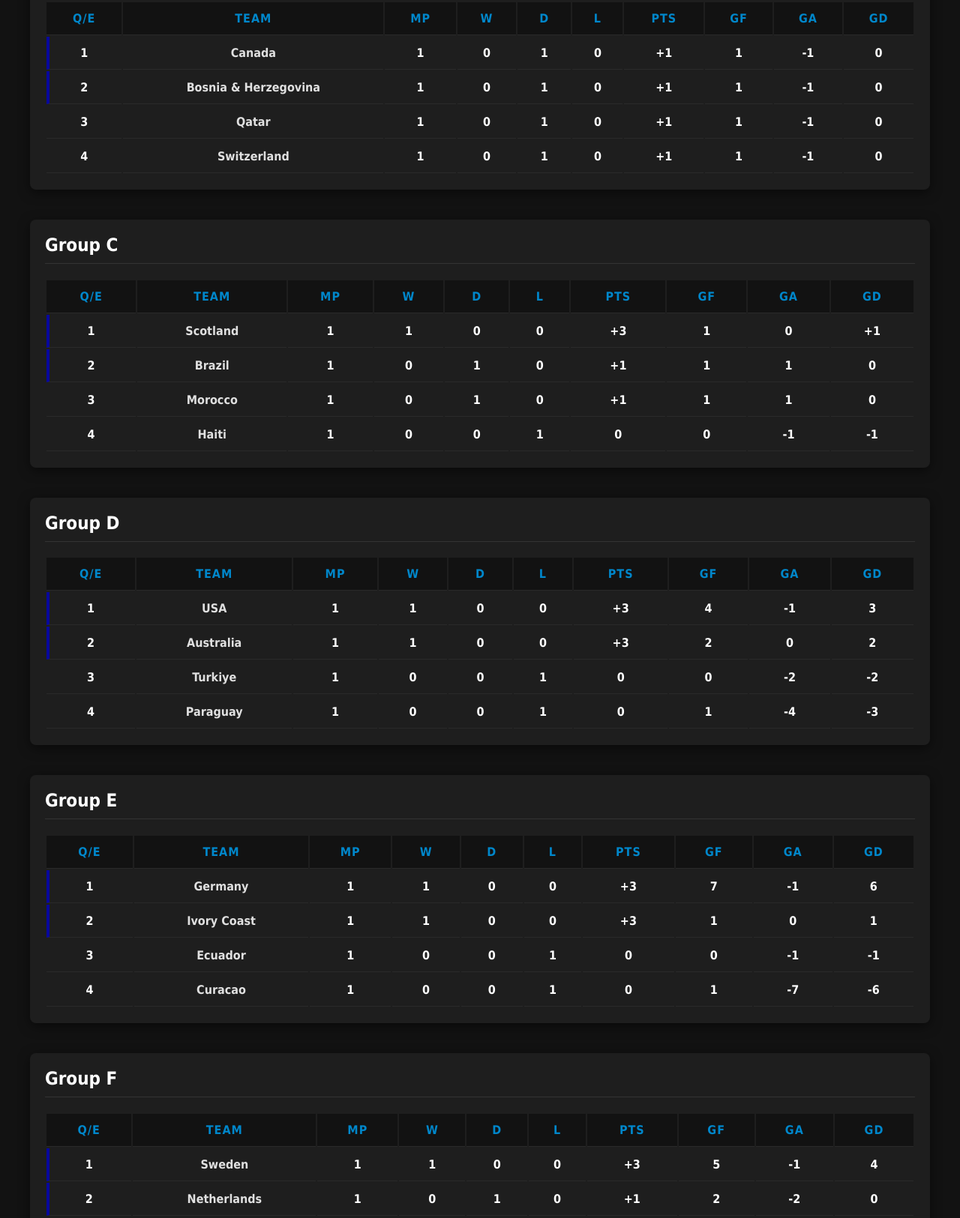
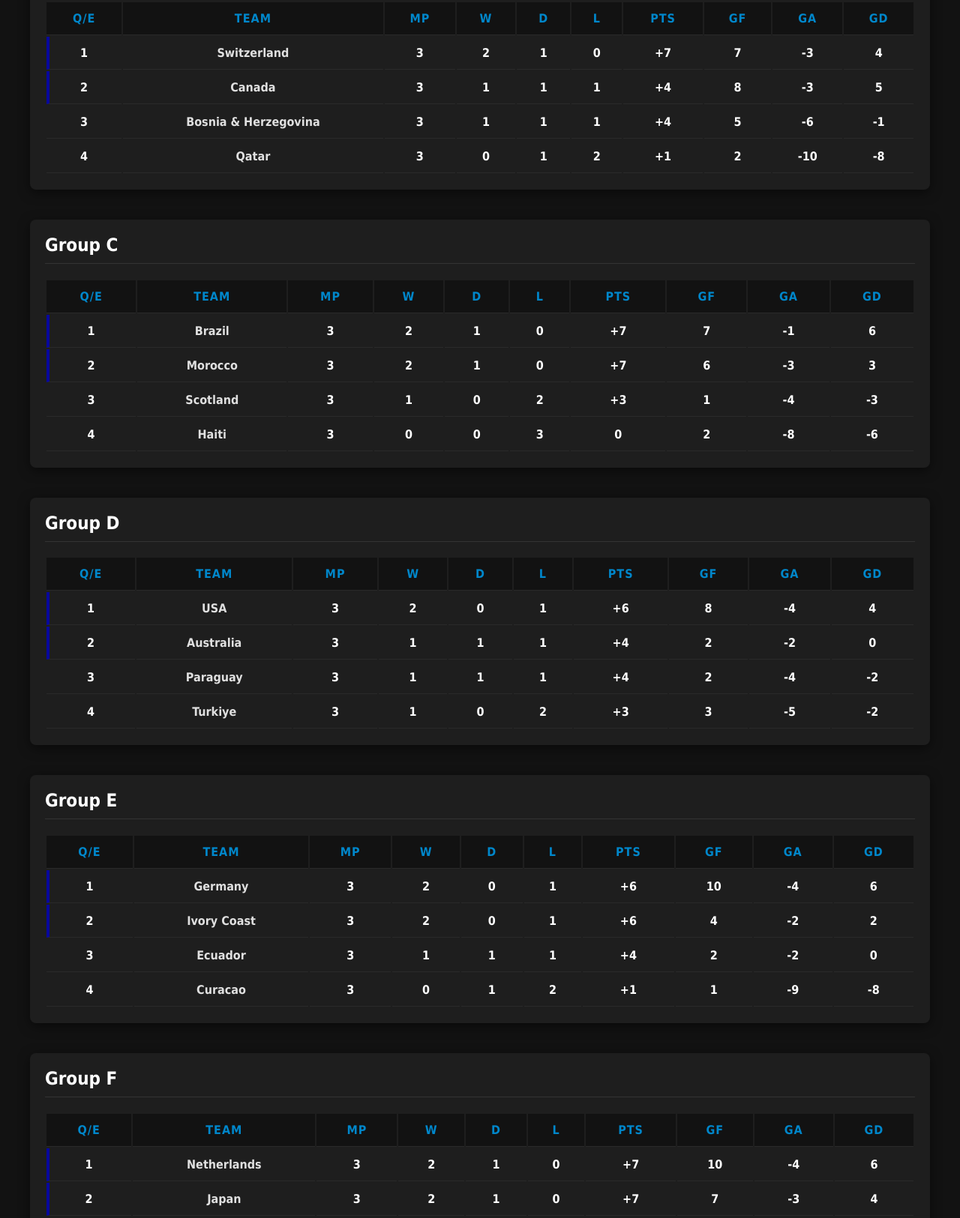
Before and after one commit to Vaskar326/FIFA, a plain HTML site: page group-standings.html in a window 1280 px wide. Shown: the part 872-2497 px from the top of the page at 75% size. Drawn offline with Linux system fonts and the light colour scheme.

Commit message:
Updated upto Group F after Matchday 15

```diff
--- a/group-standings.html
+++ b/group-standings.html
@@ -50,50 +50,50 @@
                     <tr class = "qualified-row">
                         <td> 1 </td>
                         <td class = "team-name"> Mexico </td>
-                        <td> 1 </td>
-                        <td> 1 </td>
+                        <td> 3 </td>
+                        <td> 3 </td>
                         <td> 0 </td>
                         <td> 0 </td>
-                        <td class = "pts-col"> +3 </td>
-                        <td> 2 </td>
+                        <td class = "pts-col"> +9 </td>
+                        <td> 6 </td>
                         <td> 0 </td>
-                        <td> 2 </td>
+                        <td> 6 </td>
                     </tr>
                     <tr class="qualified-row">
                         <td> 2 </td>
-                        <td class = "team-name"> South Korea </td>
+                        <td class = "team-name"> South Africa </td>
+                        <td> 3 </td>
                         <td> 1 </td>
                         <td> 1 </td>
-                        <td> 0 </td>
-                        <td> 0 </td>
-                        <td class = "pts-col"> +3 </td>
+                        <td> 1 </td>
+                        <td class = "pts-col"> +4 </td>
                         <td> 2 </td>
+                        <td> -3 </td>
                         <td> -1 </td>
-                        <td> 1 </td>
                     </tr>
                     <tr>
                         <td> 3 </td>
-                        <td class = "team-name"> Czech Republic</td>
+                        <td class = "team-name"> South Korea </td>
+                        <td> 3 </td>
                         <td> 1 </td>
                         <td> 0 </td>
-                        <td> 0 </td>
-                        <td> 1 </td>
-                        <td class = "pts-col"> 0 </td>
-                        <td> 1 </td>
-                        <td> -2 </td>
+                        <td> 2 </td>
+                        <td class = "pts-col"> +3 </td>
+                        <td> 2 </td>
+                        <td> -3 </td>
                         <td> -1 </td>
                     </tr>
                     <tr>
                         <td> 4 </td>
-                        <td class = "team-name"> South Africa </td>
-                        <td> 1 </td>
-                        <td> 0 </td>
+                        <td class = "team-name"> Czech Republic </td>
+                        <td> 3 </td>
                         <td> 0 </td>
                         <td> 1 </td>
-                        <td class = "pts-col"> 0 </td>
-                        <td> 0 </td>
-                        <td> -2 </td>
-                        <td> -2 </td>
+                        <td> 2 </td>
+                        <td class = "pts-col"> +1 </td>
+                        <td> 2 </td>
+                        <td> -6 </td>
+                        <td> -4 </td>
                     </tr>
                 </tbody>
             </table>
@@ -119,51 +119,51 @@
                 <tbody>
                     <tr class = "qualified-row">
                         <td> 1 </td>
-                        <td class = "team-name"> Canada </td>
+                        <td class = "team-name"> Switzerland </td>
+                        <td> 3 </td>
+                        <td> 2 </td>
                         <td> 1 </td>
                         <td> 0 </td>
-                        <td> 1 </td>
-                        <td> 0 </td>
-                        <td class = "pts-col"> +1 </td>
-                        <td> 1 </td>
-                        <td> -1 </td>
-                        <td> 0 </td>
+                        <td class = "pts-col"> +7 </td>
+                        <td> 7 </td>
+                        <td> -3 </td>
+                        <td> 4 </td>
                     </tr>
                     <tr class="qualified-row">
                         <td> 2 </td>
-                        <td class = "team-name"> Bosnia & Herzegovina </td>
+                        <td class = "team-name"> Canada </td>
+                        <td> 3 </td>
                         <td> 1 </td>
-                        <td> 0 </td>
                         <td> 1 </td>
-                        <td> 0 </td>
-                        <td class = "pts-col"> +1 </td>
                         <td> 1 </td>
-                        <td> -1 </td>
-                        <td> 0 </td>
+                        <td class = "pts-col"> +4 </td>
+                        <td> 8 </td>
+                        <td> -3 </td>
+                        <td> 5 </td>
                     </tr>
                     <tr>
                         <td> 3 </td>
-                        <td class = "team-name"> Qatar </td>
+                        <td class = "team-name"> Bosnia & Herzegovina </td>
+                        <td> 3 </td>
                         <td> 1 </td>
-                        <td> 0 </td>
                         <td> 1 </td>
-                        <td> 0 </td>
-                        <td class = "pts-col"> +1 </td>
                         <td> 1 </td>
+                        <td class = "pts-col"> +4 </td>
+                        <td> 5 </td>
+                        <td> -6 </td>
                         <td> -1 </td>
-                        <td> 0 </td>
                     </tr>
                     <tr>
                         <td> 4 </td>
-                        <td class = "team-name"> Switzerland </td>
-                        <td> 1 </td>
+                        <td class = "team-name"> Qatar </td>
+                        <td> 3 </td>
                         <td> 0 </td>
                         <td> 1 </td>
-                        <td> 0 </td>
+                        <td> 2 </td>
                         <td class = "pts-col"> +1 </td>
-                        <td> 1 </td>
-                        <td> -1 </td>
-                        <td> 0 </td>
+                        <td> 2 </td>
+                        <td> -10 </td>
+                        <td> -8 </td>
                     </tr>
                 </tbody>
             </table>
@@ -189,51 +189,51 @@
                 <tbody>
                     <tr class = "qualified-row">
                         <td> 1 </td>
-                        <td class = "team-name"> Scotland </td>
-                        <td> 1 </td>
+                        <td class = "team-name"> Brazil </td>
+                        <td> 3 </td>
+                        <td> 2 </td>
                         <td> 1 </td>
                         <td> 0 </td>
-                        <td> 0 </td>
-                        <td class = "pts-col"> +3 </td>
-                        <td> 1 </td>
-                        <td> 0 </td>
-                        <td> +1 </td>
+                        <td class = "pts-col"> +7 </td>
+                        <td> 7 </td>
+                        <td> -1 </td>
+                        <td> 6 </td>
                     </tr>
                     <tr class="qualified-row">
                         <td> 2 </td>
-                        <td class = "team-name"> Brazil </td>
+                        <td class = "team-name"> Morocco </td>
+                        <td> 3 </td>
+                        <td> 2 </td>
                         <td> 1 </td>
                         <td> 0 </td>
-                        <td> 1 </td>
-                        <td> 0 </td>
-                        <td class = "pts-col"> +1 </td>
-                        <td> 1 </td>
-                        <td> 1 </td>
-                        <td> 0 </td>
+                        <td class = "pts-col"> +7 </td>
+                        <td> 6 </td>
+                        <td> -3 </td>
+                        <td> 3 </td>
                     </tr>
                     <tr>
                         <td> 3 </td>
-                        <td class = "team-name"> Morocco </td>
+                        <td class = "team-name"> Scotland </td>
+                        <td> 3 </td>
                         <td> 1 </td>
                         <td> 0 </td>
+                        <td> 2 </td>
+                        <td class = "pts-col"> +3 </td>
                         <td> 1 </td>
-                        <td> 0 </td>
-                        <td class = "pts-col"> +1 </td>
-                        <td> 1 </td>
-                        <td> 1 </td>
-                        <td> 0 </td>
+                        <td> -4 </td>
+                        <td> -3 </td>
                     </tr>
                     <tr>
                         <td> 4 </td>
                         <td class = "team-name"> Haiti </td>
-                        <td> 1 </td>
+                        <td> 3 </td>
                         <td> 0 </td>
                         <td> 0 </td>
-                        <td> 1 </td>
+                        <td> 3 </td>
                         <td class = "pts-col"> 0 </td>
-                        <td> 0 </td>
-                        <td> -1 </td>
-                        <td> -1 </td>
+                        <td> 2 </td>
+                        <td> -8 </td>
+                        <td> -6 </td>
                     </tr>
                 </tbody>
             </table>
@@ -260,50 +260,50 @@
                     <tr class = "qualified-row">
                         <td> 1 </td>
                         <td class = "team-name"> USA </td>
+                        <td> 3 </td>
+                        <td> 2 </td>
+                        <td> 0 </td>
                         <td> 1 </td>
-                        <td> 1 </td>
-                        <td> 0 </td>
-                        <td> 0 </td>
-                        <td class = "pts-col"> +3 </td>
+                        <td class = "pts-col"> +6 </td>
+                        <td> 8 </td>
+                        <td> -4 </td>
                         <td> 4 </td>
-                        <td> -1 </td>
-                        <td> 3 </td>
                     </tr>
                     <tr class="qualified-row">
                         <td> 2 </td>
                         <td class = "team-name"> Australia </td>
+                        <td> 3 </td>
                         <td> 1 </td>
                         <td> 1 </td>
+                        <td> 1 </td>
+                        <td class = "pts-col"> +4 </td>
+                        <td> 2 </td>
+                        <td> -2 </td>
                         <td> 0 </td>
-                        <td> 0 </td>
-                        <td class = "pts-col"> +3 </td>
-                        <td> 2 </td>
-                        <td> 0 </td>
-                        <td> 2 </td>
                     </tr>
                     <tr>
                         <td> 3 </td>
-                        <td class = "team-name"> Turkiye </td>
+                        <td class = "team-name"> Paraguay </td>
+                        <td> 3 </td>
                         <td> 1 </td>
-                        <td> 0 </td>
-                        <td> 0 </td>
                         <td> 1 </td>
-                        <td class = "pts-col"> 0 </td>
-                        <td> 0 </td>
-                        <td> -2 </td>
+                        <td> 1 </td>
+                        <td class = "pts-col"> +4 </td>
+                        <td> 2 </td>
+                        <td> -4 </td>
                         <td> -2 </td>
                     </tr>
                     <tr>
                         <td> 4 </td>
-                        <td class = "team-name"> Paraguay </td>
+                        <td class = "team-name"> Turkiye </td>
+                        <td> 3 </td>
                         <td> 1 </td>
                         <td> 0 </td>
-                        <td> 0 </td>
-                        <td> 1 </td>
-                        <td class = "pts-col"> 0 </td>
-                        <td> 1 </td>
-                        <td> -4 </td>
-                        <td> -3 </td>
+                        <td> 2 </td>
+                        <td class = "pts-col"> +3 </td>
+                        <td> 3 </td>
+                        <td> -5 </td>
+                        <td> -2 </td>
                     </tr>
                 </tbody>
             </table>
@@ -330,50 +330,50 @@
                     <tr class = "qualified-row">
                         <td> 1 </td>
                         <td class = "team-name"> Germany </td>
+                        <td> 3 </td>
+                        <td> 2 </td>
+                        <td> 0 </td>
                         <td> 1 </td>
-                        <td> 1 </td>
-                        <td> 0 </td>
-                        <td> 0 </td>
-                        <td class = "pts-col"> +3 </td>
-                        <td> 7 </td>
-                        <td> -1 </td>
+                        <td class = "pts-col"> +6 </td>
+                        <td> 10 </td>
+                        <td> -4 </td>
                         <td> 6 </td>
                     </tr>
                     <tr class="qualified-row">
                         <td> 2 </td>
                         <td class = "team-name"> Ivory Coast </td>
-                        <td> 1 </td>
-                        <td> 1 </td>
-                        <td> 0 </td>
-                        <td> 0 </td>
-                        <td class = "pts-col"> +3 </td>
-                        <td> 1 </td>
+                        <td> 3 </td>
+                        <td> 2 </td>
                         <td> 0 </td>
                         <td> 1 </td>
+                        <td class = "pts-col"> +6 </td>
+                        <td> 4 </td>
+                        <td> -2 </td>
+                        <td> 2 </td>
                     </tr>
                     <tr>
                         <td> 3 </td>
                         <td class = "team-name"> Ecuador </td>
+                        <td> 3 </td>
                         <td> 1 </td>
+                        <td> 1 </td>
+                        <td> 1 </td>
+                        <td class = "pts-col"> +4 </td>
+                        <td> 2 </td>
+                        <td> -2 </td>
                         <td> 0 </td>
-                        <td> 0 </td>
-                        <td> 1 </td>
-                        <td class = "pts-col"> 0 </td>
-                        <td> 0 </td>
-                        <td> -1 </td>
-                        <td> -1 </td>
                     </tr>
                     <tr>
                         <td> 4 </td>
                         <td class = "team-name"> Curacao </td>
-                        <td> 1 </td>
-                        <td> 0 </td>
+                        <td> 3 </td>
                         <td> 0 </td>
                         <td> 1 </td>
-                        <td class = "pts-col"> 0 </td>
+                        <td> 2 </td>
+                        <td class = "pts-col"> +1 </td>
                         <td> 1 </td>
-                        <td> -7 </td>
-                        <td> -6 </td>
+                        <td> -9 </td>
+                        <td> -8 </td>
                     </tr>
                 </tbody>
             </table>
@@ -399,51 +399,51 @@
                 <tbody>
                     <tr class = "qualified-row">
                         <td> 1 </td>
-                        <td class = "team-name"> Sweden </td>
-                        <td> 1 </td>
+                        <td class = "team-name"> Netherlands </td>
+                        <td> 3 </td>
+                        <td> 2 </td>
                         <td> 1 </td>
                         <td> 0 </td>
-                        <td> 0 </td>
-                        <td class = "pts-col"> +3 </td>
-                        <td> 5 </td>
-                        <td> -1 </td>
-                        <td> 4 </td>
+                        <td class = "pts-col"> +7 </td>
+                        <td> 10 </td>
+                        <td> -4 </td>
+                        <td> 6 </td>
                     </tr>
                     <tr class="qualified-row">
                         <td> 2 </td>
-                        <td class = "team-name"> Netherlands </td>
+                        <td class = "team-name"> Japan </td>
+                        <td> 3 </td>
+                        <td> 2 </td>
                         <td> 1 </td>
                         <td> 0 </td>
-                        <td> 1 </td>
-                        <td> 0 </td>
-                        <td class = "pts-col"> +1 </td>
-                        <td> 2 </td>
-                        <td> -2 </td>
-                        <td> 0 </td>
+                        <td class = "pts-col"> +7 </td>
+                        <td> 7 </td>
+                        <td> -3 </td>
+                        <td> 4 </td>
                     </tr>
                     <tr>
                         <td> 3 </td>
-                        <td class = "team-name"> Japan </td>
+                        <td class = "team-name"> Sweden </td>
+                        <td> 3 </td>
                         <td> 1 </td>
-                        <td> 0 </td>
                         <td> 1 </td>
-                        <td> 0 </td>
-                        <td class = "pts-col"> +1 </td>
-                        <td> 2 </td>
-                        <td> -2 </td>
+                        <td> 1 </td>
+                        <td class = "pts-col"> +4 </td>
+                        <td> 7 </td>
+                        <td> -7 </td>
                         <td> 0 </td>
                     </tr>
                     <tr>
                         <td> 4 </td>
                         <td class = "team-name"> Tunisia </td>
-                        <td> 1 </td>
+                        <td> 3 </td>
                         <td> 0 </td>
                         <td> 0 </td>
-                        <td> 1 </td>
+                        <td> 3 </td>
                         <td class = "pts-col"> 0 </td>
-                        <td> 1 </td>
-                        <td> -5 </td>
-                        <td> -4 </td>
+                        <td> 2 </td>
+                        <td> -12 </td>
+                        <td> -10 </td>
                     </tr>
                 </tbody>
             </table>
```
